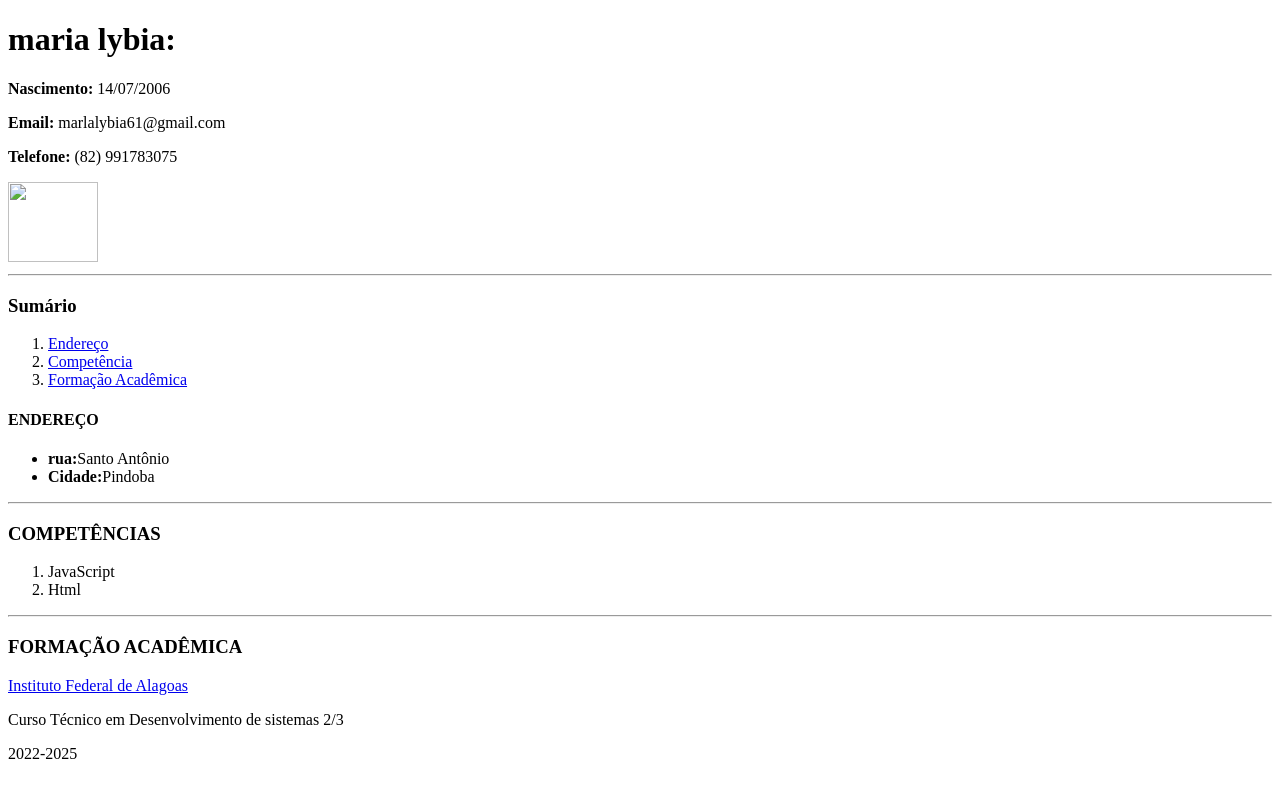
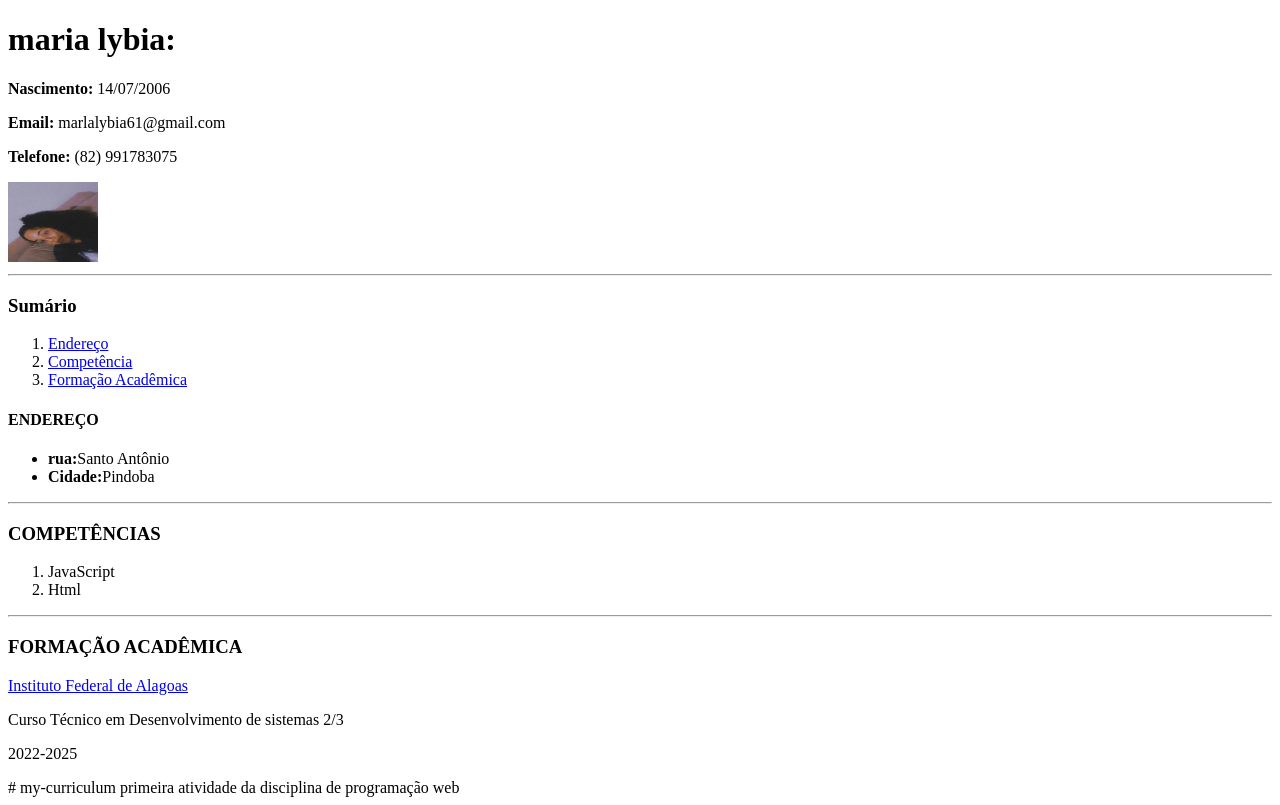
Before and after one commit to Lybia072006/Lybia072006.github.io, a plain HTML site: page index.html in a window 1280 px wide. Drawn offline with Linux system fonts and the light colour scheme.

Commit message:
Add files via upload

```diff
--- a/index.html
+++ b/index.html
@@ -12,7 +12,7 @@
   <p> <strong>Telefone:</strong> (82) 991783075</p>
 
   <p></p>
-  <img src="WhatsApp Image 2023-07-17 at 15.37.56.jpeg"
+  <img src="WhatsApp Image 2023-07-25 at 15.53.24.jpeg"
   width="90" height="80">
 
   <hr>
@@ -45,4 +45,5 @@
 <p>2022-2025</p>
 
 </body>
-</html>
+</html># my-curriculum
+primeira atividade da disciplina de programação web
```
Also changed, not shown: WhatsApp Image 2023-07-25 at 15.53.24.jpeg (added).
